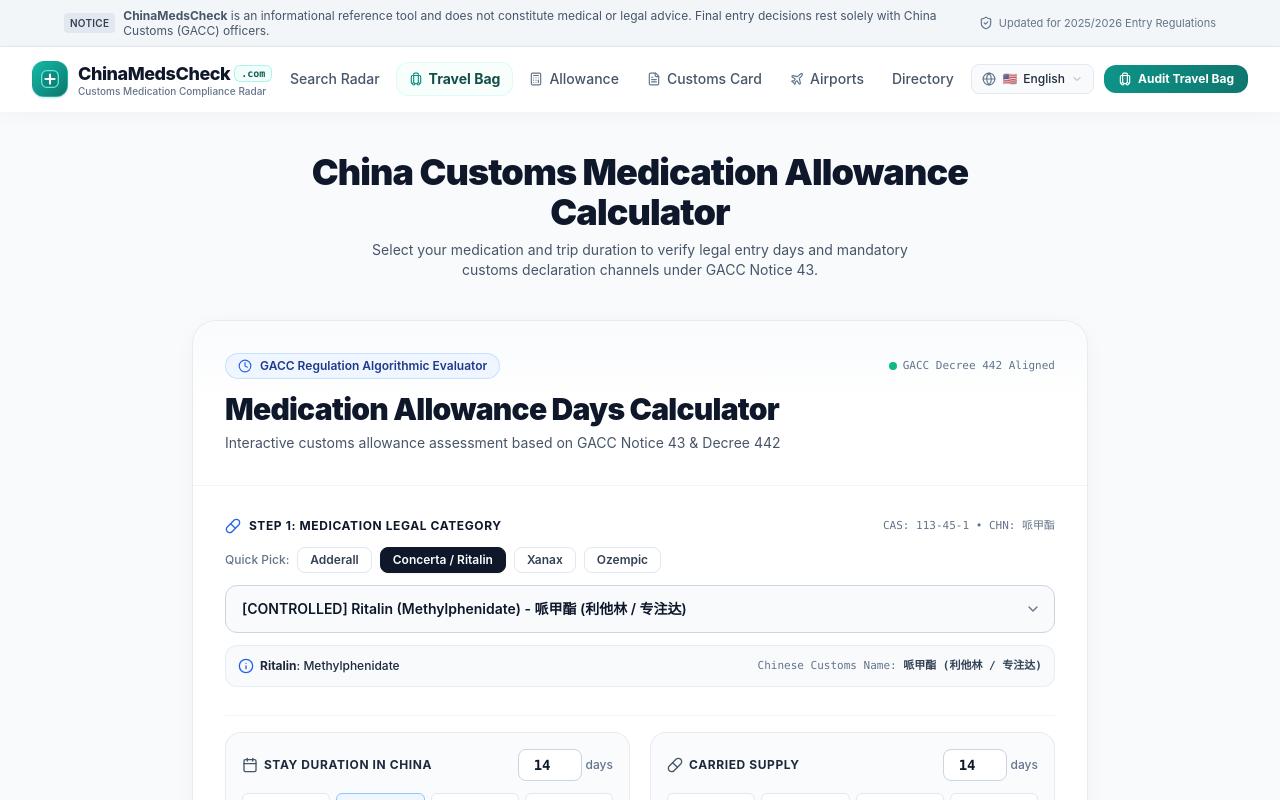
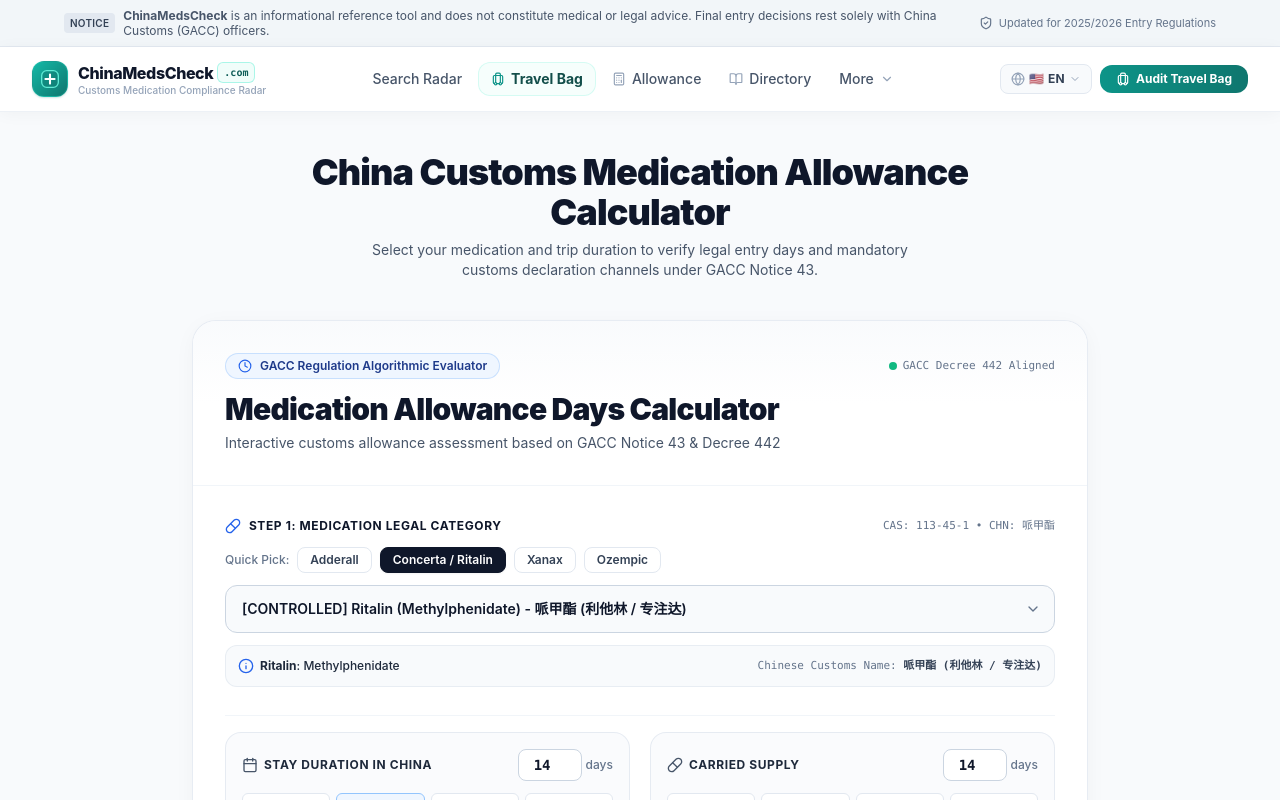
Before and after one commit to bdodh22/china-meds-check, a Next.js app: page /calculator in a window 1280 px wide. Shown: the top 800 px of the page. Built offline with nearby package versions, Linux system fonts and the light colour scheme.

Commit message:
layout-polish-navbar-cards-toolsuite

```diff
--- a/components/LanguageSwitcher.tsx
+++ b/components/LanguageSwitcher.tsx
@@ -125,12 +125,12 @@
         onClick={() => setIsOpen(!isOpen)}
         aria-expanded={isOpen}
         aria-haspopup="true"
-        className="inline-flex items-center gap-1.5 px-2.5 py-1.5 text-xs font-semibold text-slate-700 bg-slate-50 hover:bg-slate-100 border border-slate-200 rounded-lg transition shadow-xs focus:outline-none focus:ring-2 focus:ring-blue-500/20"
+        className="inline-flex items-center gap-1 px-2.5 py-1.5 text-xs font-bold text-slate-700 bg-slate-50 hover:bg-teal-50 hover:text-teal-800 border border-slate-200 hover:border-teal-200 rounded-lg transition-all shadow-xs focus:outline-none focus:ring-2 focus:ring-teal-500/20"
         title="Change Language"
       >
-        <Globe className="h-3.5 w-3.5 text-slate-500" />
+        <Globe className="h-3.5 w-3.5 text-slate-400" />
         <span className="hidden sm:inline">{currentMeta.flag}</span>
-        <span className="font-medium text-slate-800">{currentMeta.nativeName}</span>
+        <span className="font-bold text-slate-700 tracking-wide">{currentLocale.toUpperCase()}</span>
         <ChevronDown
           className={`h-3 w-3 text-slate-400 transition-transform duration-200 ${
             isOpen ? 'rotate-180' : ''
--- a/components/Navbar.tsx
+++ b/components/Navbar.tsx
@@ -1,6 +1,6 @@
 'use client';
 
-import React, { useState } from 'react';
+import React, { useState, useRef, useEffect } from 'react';
 import Link from 'next/link';
 import { usePathname } from 'next/navigation';
 import {
@@ -10,6 +10,8 @@
   FileText,
   Luggage,
   Plane,
+  ChevronDown,
+  BookOpen,
 } from 'lucide-react';
 import LanguageSwitcher from '@/components/LanguageSwitcher';
 import { Locale, getLocalizedPath } from '@/lib/i18n/config';
@@ -17,6 +19,8 @@
 
 export default function Navbar() {
   const [mobileMenuOpen, setMobileMenuOpen] = useState(false);
+  const [moreOpen, setMoreOpen] = useState(false);
+  const moreRef = useRef<HTMLDivElement>(null);
   const pathname = usePathname() || '/';
 
   // Determine current locale
@@ -29,114 +33,121 @@
   }
 
   const dict = getDictionary(currentLocale);
-
   const localizedHref = (path: string) => getLocalizedPath(path, currentLocale);
 
+  // Close "More" dropdown on outside click
+  useEffect(() => {
+    function handleClickOutside(event: MouseEvent) {
+      if (moreRef.current && !moreRef.current.contains(event.target as Node)) {
+        setMoreOpen(false);
+      }
+    }
+    document.addEventListener('mousedown', handleClickOutside);
+    return () => document.removeEventListener('mousedown', handleClickOutside);
+  }, []);
+
+  const navLinkClass =
+    'px-3 py-1.5 rounded-xl text-sm font-medium text-slate-600 hover:text-teal-800 hover:bg-teal-50/80 transition-all duration-150 flex items-center gap-1.5 whitespace-nowrap';
+
   return (
-    <header className="sticky top-0 z-40 w-full bg-white/80 backdrop-blur-xl border-b border-white/90 shadow-[0_4px_20px_rgba(0,0,0,0.03)]">
+    <header className="sticky top-0 z-40 w-full bg-white/85 backdrop-blur-xl border-b border-slate-200/60 shadow-[0_2px_16px_rgba(0,0,0,0.04)]">
       <div className="max-w-7xl mx-auto px-4 sm:px-6 lg:px-8">
-        <div className="flex items-center justify-between h-16">
-          {/* Logo & Slogan (Stitch V4 Mint Leaf Medical Cross) */}
-          <div className="flex items-center gap-3">
+        <div className="flex items-center justify-between h-16 gap-4">
+
+          {/* ── Logo ───────────────────────────────────────────── */}
+          <div className="flex items-center shrink-0">
             <Link href={localizedHref('/')} className="flex items-center gap-2.5 group">
-              <div className="h-9 w-9 rounded-xl bg-gradient-to-br from-teal-500 to-teal-700 border border-teal-400/30 flex items-center justify-center text-white shadow-sm shadow-teal-700/20 group-hover:scale-105 group-hover:shadow-glow-teal transition-all duration-200">
-                <svg
-                  className="h-5 w-5 text-white"
-                  viewBox="0 0 24 24"
-                  fill="none"
-                  xmlns="http://www.w3.org/2000/svg"
-                >
-                  {/* Outer Mint Health Badge */}
-                  <rect
-                    x="2"
-                    y="2"
-                    width="20"
-                    height="20"
-                    rx="6"
-                    fill="#0F766E"
-                    fillOpacity="0.4"
-                    stroke="#5EEAD4"
-                    strokeWidth="1.6"
-                  />
-                  {/* Clean White Cross */}
-                  <path
-                    d="M12 6.5V17.5M6.5 12H17.5"
-                    stroke="#FFFFFF"
-                    strokeWidth="2.5"
-                    strokeLinecap="round"
-                    strokeLinejoin="round"
-                  />
+              <div className="h-9 w-9 rounded-xl bg-gradient-to-br from-teal-500 to-teal-700 border border-teal-400/30 flex items-center justify-center text-white shadow-sm shadow-teal-700/20 group-hover:scale-105 group-hover:shadow-glow-teal transition-all duration-200 shrink-0">
+                <svg className="h-5 w-5 text-white" viewBox="0 0 24 24" fill="none">
+                  <rect x="2" y="2" width="20" height="20" rx="6" fill="#0F766E" fillOpacity="0.4" stroke="#5EEAD4" strokeWidth="1.6" />
+                  <path d="M12 6.5V17.5M6.5 12H17.5" stroke="#FFFFFF" strokeWidth="2.5" strokeLinecap="round" strokeLinejoin="round" />
                 </svg>
               </div>
-              <div className="flex flex-col">
+              <div className="flex flex-col min-w-0">
                 <div className="flex items-center gap-1">
-                  <span className="font-extrabold text-slate-900 text-lg tracking-tight">
+                  <span className="font-extrabold text-slate-900 text-base tracking-tight whitespace-nowrap">
                     ChinaMedsCheck
                   </span>
-                  <span className="text-[10px] font-mono px-1.5 py-0.2 rounded-md bg-teal-50 text-teal-800 border border-teal-200/80 font-bold">
+                  <span className="text-[10px] font-mono px-1.5 py-0.5 rounded-md bg-teal-50 text-teal-800 border border-teal-200/80 font-bold shrink-0">
                     .com
                   </span>
                 </div>
-                <span className="text-[10px] text-slate-500 font-medium -mt-1 hidden sm:block">
+                <span className="text-[10px] text-slate-400 font-medium -mt-0.5 hidden lg:block whitespace-nowrap">
                   {dict.nav.brandSubtitle}
                 </span>
               </div>
             </Link>
           </div>
 
-          {/* Desktop Navigation Links (Teal Accented) */}
-          <nav className="hidden md:flex items-center gap-1 text-sm font-medium text-slate-600">
-            <Link
-              href={localizedHref('/')}
-              className="px-3 py-1.5 rounded-xl hover:text-teal-800 hover:bg-teal-50/80 transition-all duration-150"
-            >
+          {/* ── Desktop Nav (Primary — high-frequency) ───────── */}
+          <nav className="hidden md:flex items-center gap-1 flex-1 justify-center">
+            <Link href={localizedHref('/')} className={navLinkClass}>
               {dict.nav.radar}
             </Link>
+
             <Link
               href={localizedHref('/manifest')}
-              className="px-3 py-1.5 rounded-xl hover:text-teal-800 hover:bg-teal-50/80 text-teal-900 font-bold transition-all duration-150 flex items-center gap-1.5 bg-teal-50/50 border border-teal-100/60"
+              className="px-3 py-1.5 rounded-xl text-sm font-bold text-teal-900 hover:text-teal-800 hover:bg-teal-50 bg-teal-50/60 border border-teal-100/80 transition-all duration-150 flex items-center gap-1.5 whitespace-nowrap"
             >
-              <Luggage className="h-3.5 w-3.5 text-teal-600" />
+              <Luggage className="h-3.5 w-3.5 text-teal-600 shrink-0" />
               <span>{dict.nav.bag}</span>
             </Link>
-            <Link
-              href={localizedHref('/calculator')}
-              className="px-3 py-1.5 rounded-xl hover:text-teal-800 hover:bg-teal-50/80 transition-all duration-150 flex items-center gap-1.5"
-            >
-              <Calculator className="h-3.5 w-3.5 text-slate-500" />
+
+            <Link href={localizedHref('/calculator')} className={navLinkClass}>
+              <Calculator className="h-3.5 w-3.5 text-slate-400 shrink-0" />
               <span>{dict.nav.allowance}</span>
             </Link>
+
+            <Link href={localizedHref('/drugs')} className={navLinkClass}>
+              <BookOpen className="h-3.5 w-3.5 text-slate-400 shrink-0" />
+              <span>{dict.nav.directory}</span>
+            </Link>
+
+            {/* ─ More dropdown (low-frequency) ─ */}
+            <div className="relative" ref={moreRef}>
+              <button
+                type="button"
+                onClick={() => setMoreOpen(!moreOpen)}
+                aria-expanded={moreOpen}
+                className={`${navLinkClass} select-none`}
+              >
+                <span>More</span>
+                <ChevronDown
+                  className={`h-3.5 w-3.5 text-slate-400 transition-transform duration-150 ${moreOpen ? 'rotate-180' : ''}`}
+                />
+              </button>
+              {moreOpen && (
+                <div className="absolute left-0 top-full mt-2 w-52 rounded-xl bg-white border border-slate-200/80 shadow-xl py-1.5 z-50 animate-in fade-in zoom-in-95 duration-100">
                   <Link
                     href={localizedHref('/customs-card')}
-              className="px-3 py-1.5 rounded-xl hover:text-teal-800 hover:bg-teal-50/80 transition-all duration-150 flex items-center gap-1.5"
+                    onClick={() => setMoreOpen(false)}
+                    className="flex items-center gap-2.5 px-3.5 py-2.5 text-sm text-slate-700 hover:bg-teal-50 hover:text-teal-900 transition-colors"
                   >
-              <FileText className="h-3.5 w-3.5 text-slate-500" />
+                    <FileText className="h-4 w-4 text-slate-400 shrink-0" />
                     <span>{dict.nav.customsCard}</span>
                   </Link>
                   <Link
                     href={localizedHref('/guide/port-clearance-walkthrough')}
-              className="px-3 py-1.5 rounded-xl hover:text-teal-800 hover:bg-teal-50/80 transition-all duration-150 flex items-center gap-1.5"
+                    onClick={() => setMoreOpen(false)}
+                    className="flex items-center gap-2.5 px-3.5 py-2.5 text-sm text-slate-700 hover:bg-teal-50 hover:text-teal-900 transition-colors"
                   >
-              <Plane className="h-3.5 w-3.5 text-slate-500" />
+                    <Plane className="h-4 w-4 text-slate-400 shrink-0" />
                     <span>{dict.nav.airports}</span>
                   </Link>
-            <Link
-              href={localizedHref('/drugs')}
-              className="px-3 py-1.5 rounded-xl hover:text-teal-800 hover:bg-teal-50/80 transition-all duration-150"
-            >
-              {dict.nav.directory}
-            </Link>
+                </div>
+              )}
+            </div>
           </nav>
 
-          {/* Quick Action Button & Language Switcher & Mobile Toggle */}
-          <div className="flex items-center gap-2.5">
+          {/* ── Right: Language + CTA + Mobile Toggle ────────── */}
+          <div className="flex items-center gap-2 shrink-0">
             <LanguageSwitcher variant="navbar" />
 
             <Link
               href={localizedHref('/manifest')}
-              className="hidden lg:inline-flex items-center gap-1.5 px-3.5 py-1.5 text-xs font-bold rounded-xl bg-gradient-to-r from-teal-600 to-teal-700 hover:from-teal-500 hover:to-teal-600 text-white shadow-xs hover:shadow-md hover:-translate-y-0.5 active:scale-[0.98] transition-all duration-150"
+              className="hidden xl:inline-flex items-center gap-1.5 px-4 py-1.5 text-xs font-bold rounded-xl bg-gradient-to-r from-teal-600 to-teal-700 hover:from-teal-500 hover:to-teal-600 text-white shadow-xs hover:shadow-md hover:-translate-y-0.5 active:scale-[0.98] transition-all duration-150 whitespace-nowrap"
             >
-              <Luggage className="h-3.5 w-3.5" />
+              <Luggage className="h-3.5 w-3.5 shrink-0" />
               <span>{dict.nav.auditBag}</span>
             </Link>
 
@@ -145,58 +156,57 @@
               onClick={() => setMobileMenuOpen(!mobileMenuOpen)}
               className="md:hidden p-2 rounded-xl text-slate-600 hover:bg-teal-50 hover:text-teal-800 focus:outline-none transition"
               aria-label="Toggle Navigation Menu"
-
             >
-              {mobileMenuOpen ? <X className="h-6 w-6" /> : <Menu className="h-6 w-6" />}
+              {mobileMenuOpen ? <X className="h-5 w-5" /> : <Menu className="h-5 w-5" />}
             </button>
           </div>
         </div>
       </div>
 
-      {/* Mobile Drawer */}
+      {/* ── Mobile Drawer ─────────────────────────────────────── */}
       {mobileMenuOpen && (
-        <div className="md:hidden bg-white border-b border-slate-200 px-4 pt-2 pb-6 space-y-2 text-sm font-medium">
+        <div className="md:hidden bg-white/95 backdrop-blur-md border-b border-slate-200 px-4 pt-3 pb-6 space-y-1 text-sm font-medium">
           <Link
             href={localizedHref('/')}
             onClick={() => setMobileMenuOpen(false)}
-            className="block px-3 py-2 rounded-lg text-slate-700 hover:bg-slate-50"
+            className="block px-3 py-2.5 rounded-lg text-slate-700 hover:bg-slate-50 hover:text-teal-800 transition-colors"
           >
             {dict.nav.radar}
           </Link>
           <Link
             href={localizedHref('/manifest')}
             onClick={() => setMobileMenuOpen(false)}
-            className="block px-3 py-2 rounded-lg text-blue-700 font-bold bg-blue-50"
+            className="block px-3 py-2.5 rounded-lg text-teal-800 font-bold bg-teal-50/80 border border-teal-100"
           >
             🎒 {dict.nav.bag}
           </Link>
           <Link
             href={localizedHref('/calculator')}
             onClick={() => setMobileMenuOpen(false)}
-            className="block px-3 py-2 rounded-lg text-slate-700 hover:bg-slate-50"
+            className="block px-3 py-2.5 rounded-lg text-slate-700 hover:bg-slate-50 transition-colors"
           >
             {dict.nav.allowance}
           </Link>
           <Link
+            href={localizedHref('/drugs')}
+            onClick={() => setMobileMenuOpen(false)}
+            className="block px-3 py-2.5 rounded-lg text-slate-700 hover:bg-slate-50 transition-colors"
+          >
+            {dict.nav.directory}
+          </Link>
+          <Link
             href={localizedHref('/customs-card')}
             onClick={() => setMobileMenuOpen(false)}
-            className="block px-3 py-2 rounded-lg text-slate-700 hover:bg-slate-50"
+            className="block px-3 py-2.5 rounded-lg text-slate-700 hover:bg-slate-50 transition-colors"
           >
             {dict.nav.customsCard}
           </Link>
           <Link
             href={localizedHref('/guide/port-clearance-walkthrough')}
             onClick={() => setMobileMenuOpen(false)}
-            className="block px-3 py-2 rounded-lg text-slate-700 hover:bg-slate-50"
+            className="block px-3 py-2.5 rounded-lg text-slate-700 hover:bg-slate-50 transition-colors"
           >
             {dict.nav.airports}
-          </Link>
-          <Link
-            href={localizedHref('/drugs')}
-            onClick={() => setMobileMenuOpen(false)}
-            className="block px-3 py-2 rounded-lg text-slate-700 hover:bg-slate-50"
-          >
-            {dict.nav.directory}
           </Link>
 
           {/* Mobile Language Selection */}
```
Also changed, not shown: app/[locale]/page.tsx (+22 -22 lines), app/page.tsx (+29 -29 lines). Lines whose indentation alone changed are shown as unchanged.
